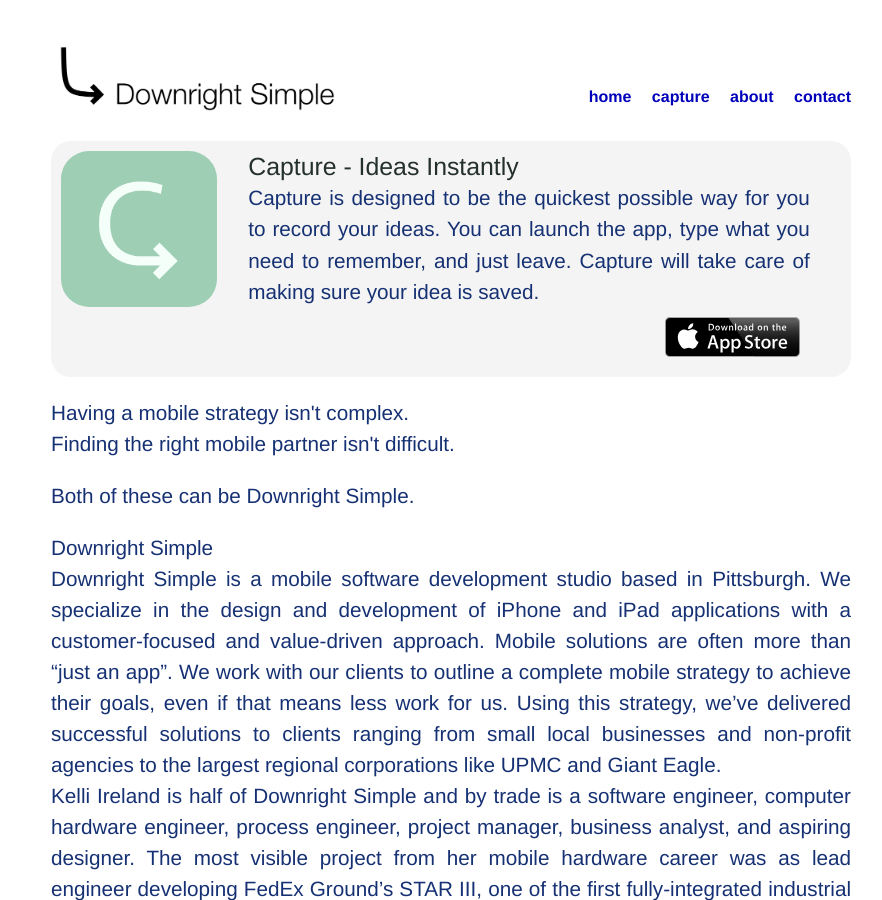
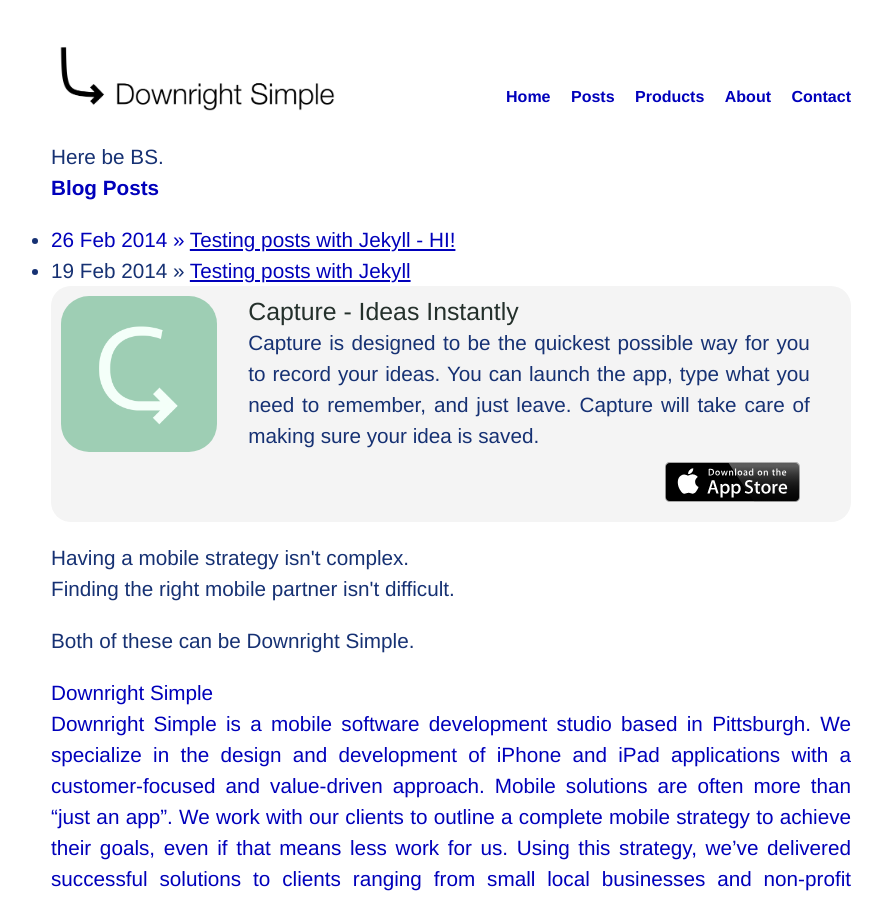
Before and after one commit to downrightsimple/downrightsimple.github.io, a Jekyll site: the page built from index.html, in a window 1280 px wide and 900 px high. Shown: the whole window, without its empty margins (189-1071 px from the left). Built offline with Jekyll 4.4.1, drawn with Linux system fonts in a browser that asks for light colours; some web fonts are replaced; Markdown is read by kramdown in place of the engine named in the settings; comment, search, counter and statistics services are not loaded; some of the changed text lies outside the part shown.

Commit message:
Added Posts section, anchors.

```diff
--- a/_layouts/default.html
+++ b/_layouts/default.html
@@ -19,10 +19,11 @@
             </div>
             <div class="navmenu">
               <ul class"navlinks">
-                <li><a href="/">home</a></li>
-                <li><a href="/">capture</a></li>
-                <li><a href="/#about">about</a></li>
-                <li><a href="/#contact">contact</a></li>
+                <li><a href="/">Home</a></li>
+                <li><a href="/#posts">Posts</a></li>
+                <li><a href="/#products">Products</a></li>
+                <li><a href="/#about">About</a></li>
+                <li><a href="/#contact">Contact</a></li>
               </ul>
             </div>
           </div>
@@ -30,7 +31,7 @@
           {{ content }}
 
           <div class="footer">
-            <div class="contact">
+            <div class="contact"><A name="about"/>
               <p>
                 Kelli Ireland<br />
                 Co-Founder, Downright Simple<br />
--- a/index.html
+++ b/index.html
@@ -3,8 +3,18 @@
 title: Downright Simple
 ---
 <script>document.write('<script src="http://' + (location.host || 'localhost').split(':')[0] + ':35729/livereload.js?snipver=1"></' + 'script>')</script>
-
 <div id="home">
+Here be BS.
+</div>
+<div id="posts"><A name="posts"/>
+<h1>Blog Posts</h1>
+  <ul class="posts">
+    {% for post in site.posts %}
+      <li><span>{{ post.date | date_to_string }}</span> &raquo; <a href="{{ post.url }}">{{ post.title }}</a></li>
+    {% endfor %}
+  </ul>
+</div>
+<div id="products"><A name="products"/>
   <article>
     <div class="featured-app-review">
       <img src="img/capture_logo_1024_1024.png" alt="Capture - Ideas Instantly" class="featured-app-logo">
@@ -29,7 +39,7 @@
     <p>Both of these can be Downright Simple.</p>
   </div>
 
-  <div id="about" class="section">
+  <div id="about" class="section"><A name="about"/>
     <div class="section-header">Downright Simple</div>
     Downright Simple is a mobile software development studio based in Pittsburgh. We specialize in the design and development of iPhone and iPad applications with a customer-focused and value-driven approach.  Mobile solutions are often more than “just an app”. We work with our clients to outline a complete mobile strategy to achieve their goals, even if that means less work for us. Using this strategy, we’ve delivered successful solutions to clients ranging from small local businesses and non-profit agencies to the largest regional corporations like UPMC and Giant Eagle.
     <div id="Kelli" class="bio">
@@ -39,11 +49,7 @@
     Chris Allwein is half of Downright Simple and a career software engineer with over 15 years of industry experience. After graduating from Carnegie Mellon with a Computer Science degree, Chris spent a number of years in Harrisburg as a consultant in the public sector helping to improve efficiency and modernize the web-based delivery of government services for the Pennsylvania Game Commission, Pennsylvania Department of Public Welfare, and Pennsylvania Gaming Control Board. After being called in to rescue a failing Real Estate Tax Management project for the City of Baltimore, Chris returned to Pittsburgh where he began developing mobile applications. This led him to regional grocery retailer Giant Eagle, where he led the effort to deliver the initial versions of the Giant Eagle iPhone and Android applications and the follow-up applications for the GetGo chain of convenience stores. Following his successes there, Chris next landed at UPMC Technology Development Center where he led a team of mobile developers in creating a string of applications for users in the medical field, including a complex visualization app that enables doctors to get a one-stop view of a patient’s entire health history. Recently, Chris was talked into starting a mobile development company.
     </div>
   </div>
+   <div id="about" class="section">
+   </div>
 
-  <h1>Blog Posts</h1>
-  <ul class="posts">
-    {% for post in site.posts %}
-      <li><span>{{ post.date | date_to_string }}</span> &raquo; <a href="{{ post.url }}">{{ post.title }}</a></li>
-    {% endfor %}
-  </ul>
 </div>
```
